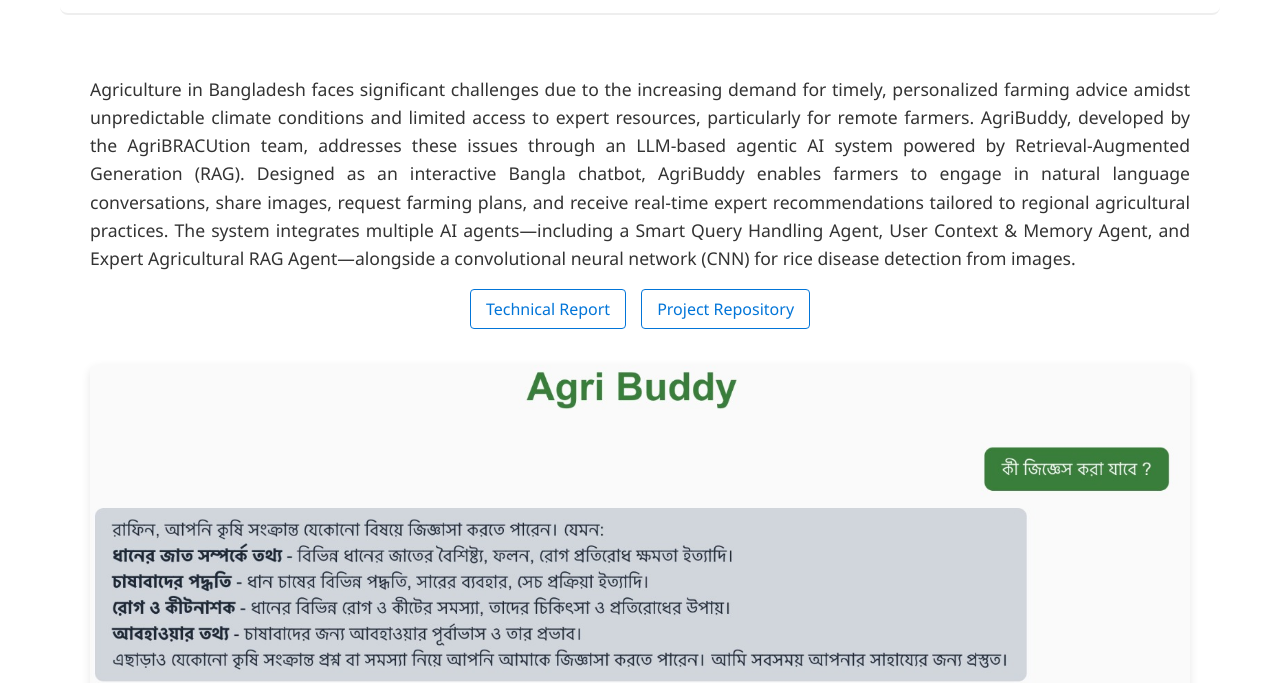
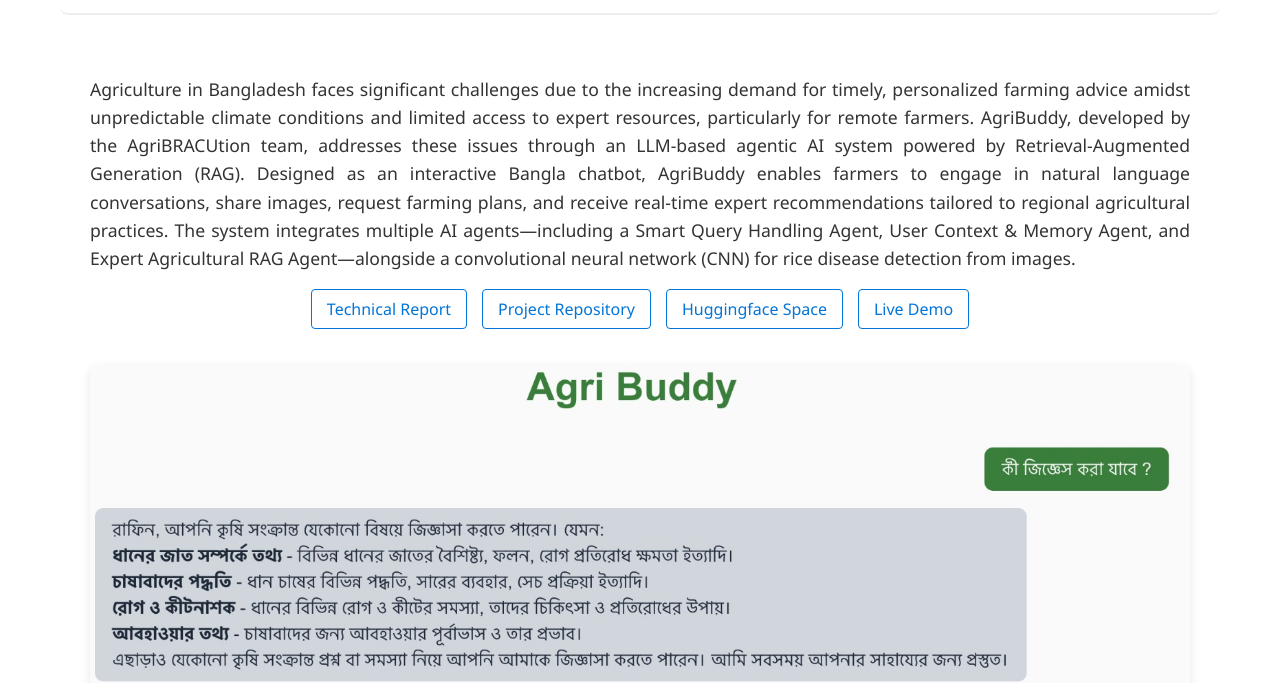
Before and after one commit to AgriBRACUtion/agribracution, a plain HTML site: page index.html in a window 1280 px wide. Shown: the part 131-814 px from the top of the page. Drawn offline with Linux system fonts and the light colour scheme.

Commit message:
Update index.html

```diff
--- a/index.html
+++ b/index.html
@@ -45,6 +45,16 @@
                   >Project Repository</a
                 >
               </li>
+              <li>
+                <a href="https://huggingface.co/spaces/Rezuwan/vgg16"
+                  >Huggingface Space</a
+                >
+              </li>
+              <li>
+                <a href="https://agri-buddy-amber.vercel.app/"
+                  >Live Demo</a
+                >
+              </li>
             </ul>
           </div>
 
```
